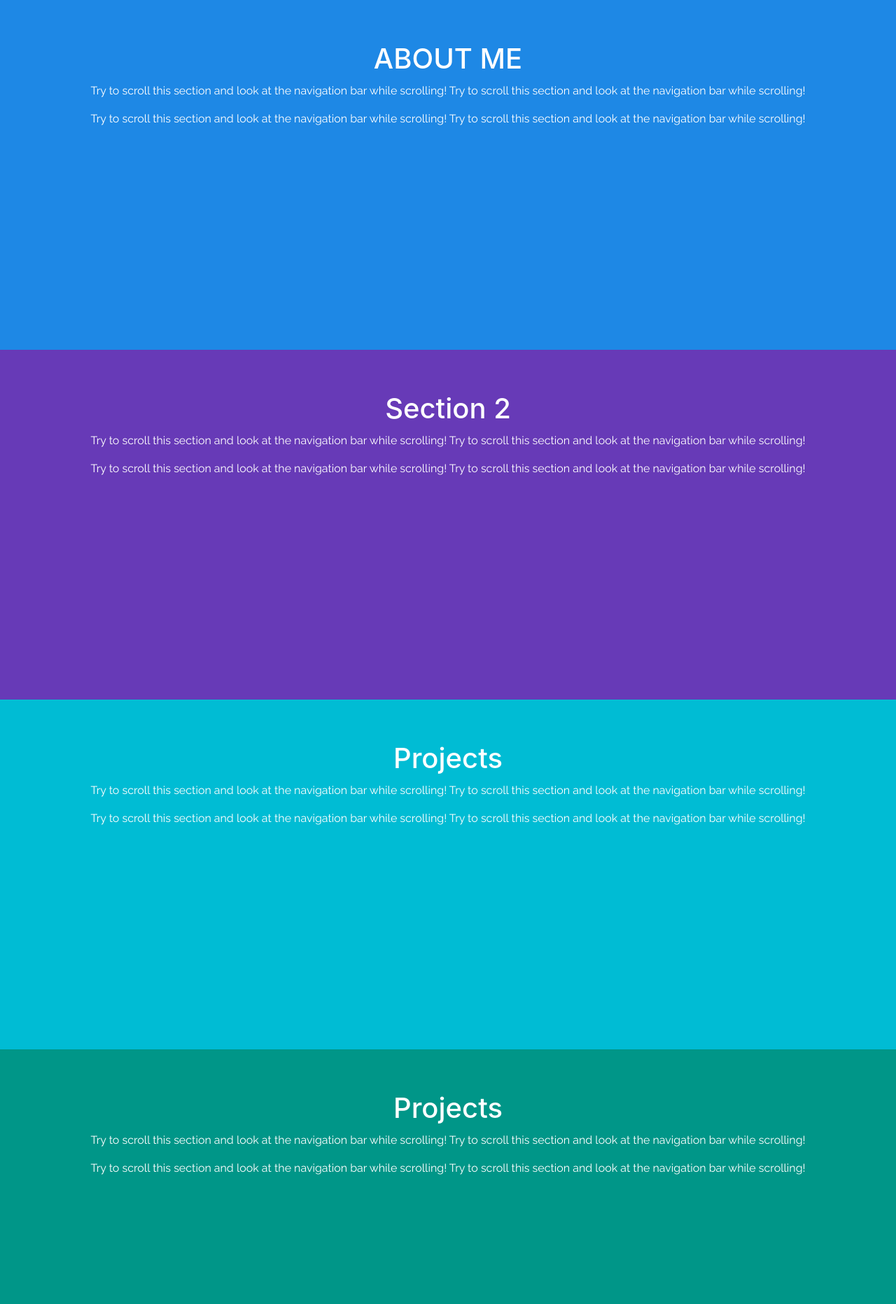
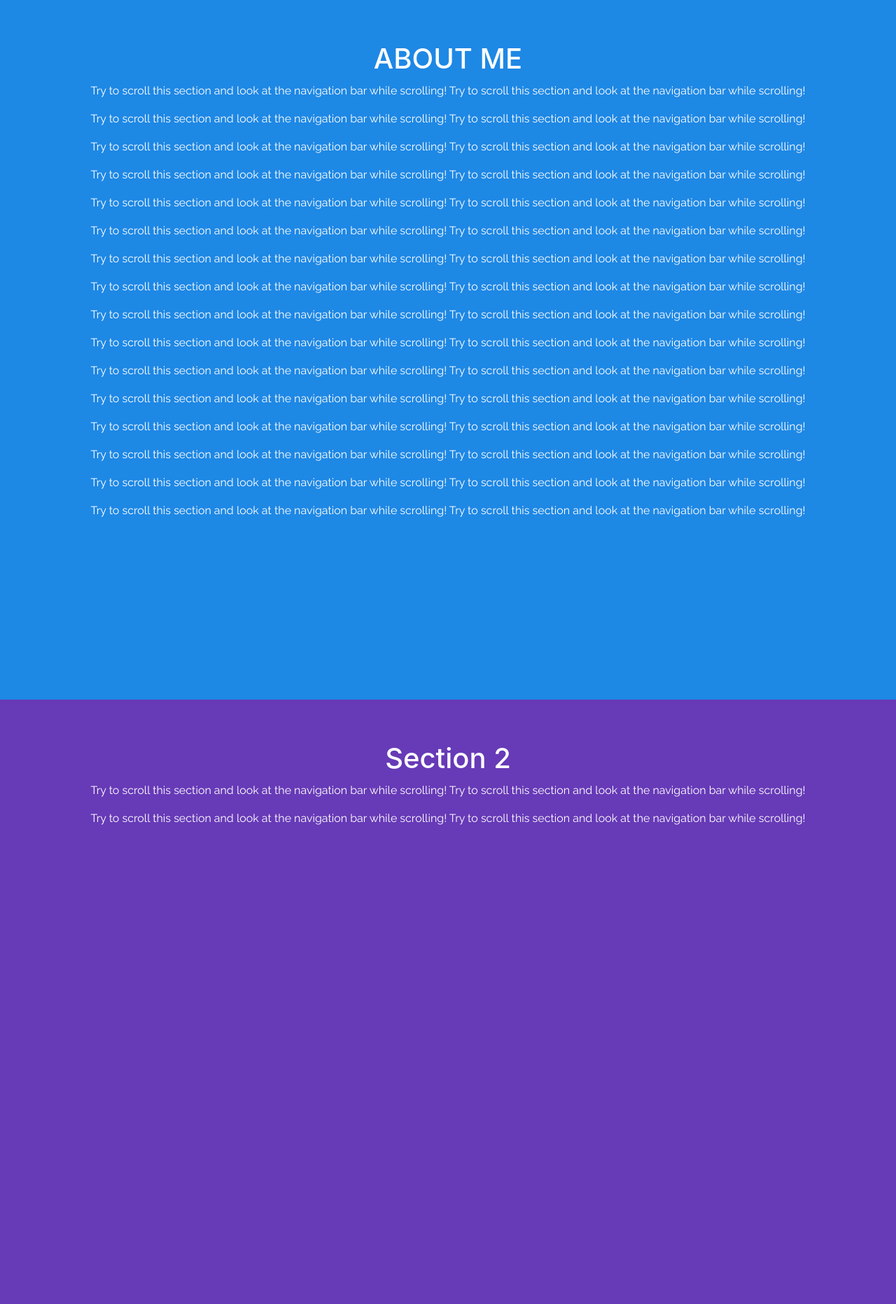
Before and after one commit to JackyJWu/jackyjwu.github.io, a PHP site: page / in a window 1280 px wide. Shown: the part 56-1920 px from the top of the page at 70% size. Run offline with PHP 8.4, Linux system fonts and the light colour scheme; some libraries are stand-ins or nearby versions.

Commit message:
auto size adjust
setting auto size adjust of the sections

```diff
--- a/app.css
+++ b/app.css
@@ -43,12 +43,11 @@ body{
   padding-top: 100px;
   background-color: #aaa;
 } */
-
-#section1 {padding-top:50px;height:500px;color: #fff; background-color: #1E88E5; text-align: center;}
-#section2 {padding-top:50px;height:500px;color: #fff; background-color: #673ab7; text-align: center;}
-#section3 {padding-top:50px;height:500px;color: #fff; background-color: #ff9800; text-align: center;}
-#section41 {padding-top:50px;height:500px;color: #fff; background-color: #00bcd4; text-align: center;}
-#section42 {padding-top:50px;height:500px;color: #fff; background-color: #009688; text-align: center;}
+#section1 {padding-top:50px;height:1000px;color: #fff; background-color: #1E88E5; text-align: center;}
+#section2 {padding-top:50px;height:1000px;color: #fff; background-color: #673ab7; text-align: center;}
+#section3 {padding-top:50px;height:1000px;color: #fff; background-color: #ff9800; text-align: center;}
+#section41 {padding-top:50px;height:1000px;color: #fff; background-color: #00bcd4; text-align: center;}
+#section42 {padding-top:50px;height:1000px;color: #fff; background-color: #009688; text-align: center;}
 
 
 
--- a/index.html
+++ b/index.html
@@ -104,6 +104,21 @@
   <h1 class="center">ABOUT ME</h1>
   <p>Try to scroll this section and look at the navigation bar while scrolling! Try to scroll this section and look at the navigation bar while scrolling!</p>
   <p>Try to scroll this section and look at the navigation bar while scrolling! Try to scroll this section and look at the navigation bar while scrolling!</p>
+  <p>Try to scroll this section and look at the navigation bar while scrolling! Try to scroll this section and look at the navigation bar while scrolling!</p>
+  <p>Try to scroll this section and look at the navigation bar while scrolling! Try to scroll this section and look at the navigation bar while scrolling!</p>
+  <p>Try to scroll this section and look at the navigation bar while scrolling! Try to scroll this section and look at the navigation bar while scrolling!</p>
+  <p>Try to scroll this section and look at the navigation bar while scrolling! Try to scroll this section and look at the navigation bar while scrolling!</p>
+  <p>Try to scroll this section and look at the navigation bar while scrolling! Try to scroll this section and look at the navigation bar while scrolling!</p>
+  <p>Try to scroll this section and look at the navigation bar while scrolling! Try to scroll this section and look at the navigation bar while scrolling!</p>
+  <p>Try to scroll this section and look at the navigation bar while scrolling! Try to scroll this section and look at the navigation bar while scrolling!</p>
+  <p>Try to scroll this section and look at the navigation bar while scrolling! Try to scroll this section and look at the navigation bar while scrolling!</p>
+  <p>Try to scroll this section and look at the navigation bar while scrolling! Try to scroll this section and look at the navigation bar while scrolling!</p>
+  <p>Try to scroll this section and look at the navigation bar while scrolling! Try to scroll this section and look at the navigation bar while scrolling!</p>
+  <p>Try to scroll this section and look at the navigation bar while scrolling! Try to scroll this section and look at the navigation bar while scrolling!</p>
+  <p>Try to scroll this section and look at the navigation bar while scrolling! Try to scroll this section and look at the navigation bar while scrolling!</p>
+  <p>Try to scroll this section and look at the navigation bar while scrolling! Try to scroll this section and look at the navigation bar while scrolling!</p>
+  <p>Try to scroll this section and look at the navigation bar while scrolling! Try to scroll this section and look at the navigation bar while scrolling!</p>
+
 </div>
 <div id="section2" class="container-fluid">
   <h1 class="center">Section 2</h1>
```
